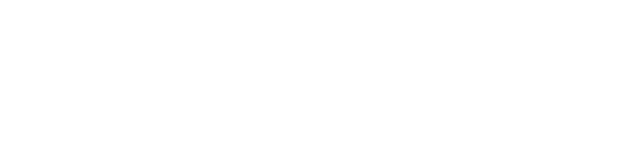
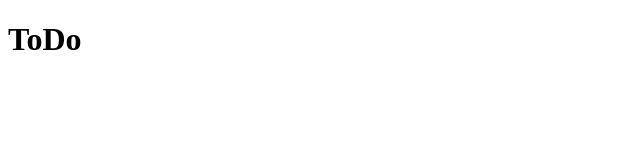
Before and after one commit to marcoshenriquemaia/ToDo, a plain HTML site: page index.html in a window 1280 px wide. Shown: the whole page, without its empty margins (0-640 px from the left). Drawn offline with Linux system fonts and the light colour scheme.

Commit message:
teste h1

```diff
--- a/index.html
+++ b/index.html
@@ -6,6 +6,6 @@
   <title>Document</title>
 </head>
 <body>
-
+  <h1>ToDo</h1>
 </body>
 </html>
```
